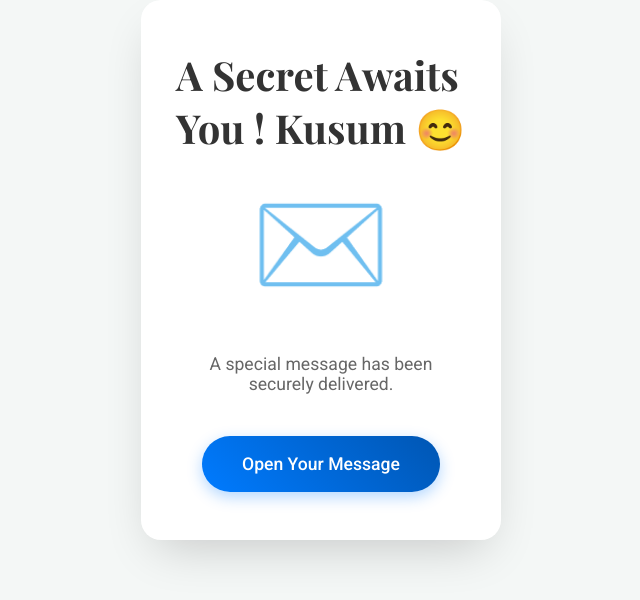
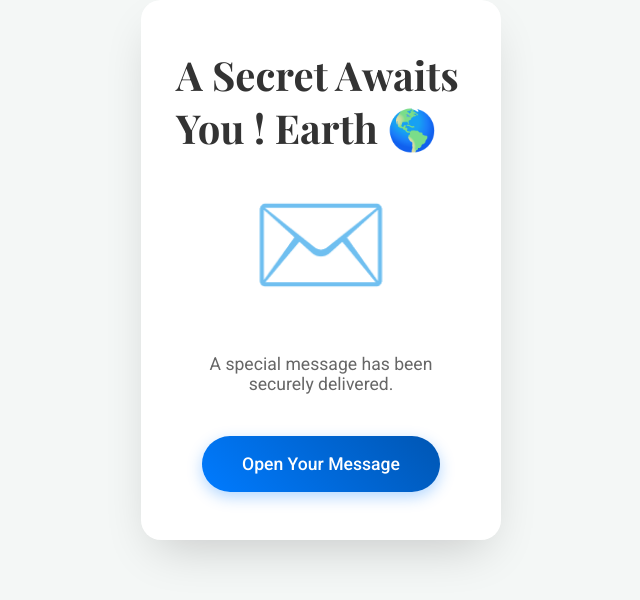
Before and after one commit to vedsbopp/gift, a plain HTML site: page index.html in a window 1280 px wide. Shown: the part 130-730 px from the top of the page, without its empty margins (319-959 px from the left). Drawn offline with nearby package versions, Linux system fonts and the light colour scheme.

Commit message:
Update index.html

```diff
--- a/index.html
+++ b/index.html
@@ -32,7 +32,7 @@
 
             <!-- Front of the card (initially visible) -->
             <div class="card-face card-front">
-                <h1 class="front-header">A Secret Awaits You ! Kusum 😊 </h1>
+                <h1 class="front-header">A Secret Awaits You ! Earth 🌎 </h1>
                 <div class="envelope-icon">✉️</div>
                 <p class="front-text">A special message has been securely delivered.</p>
                 <button id="reveal-button">Open Your Message</button>
```
